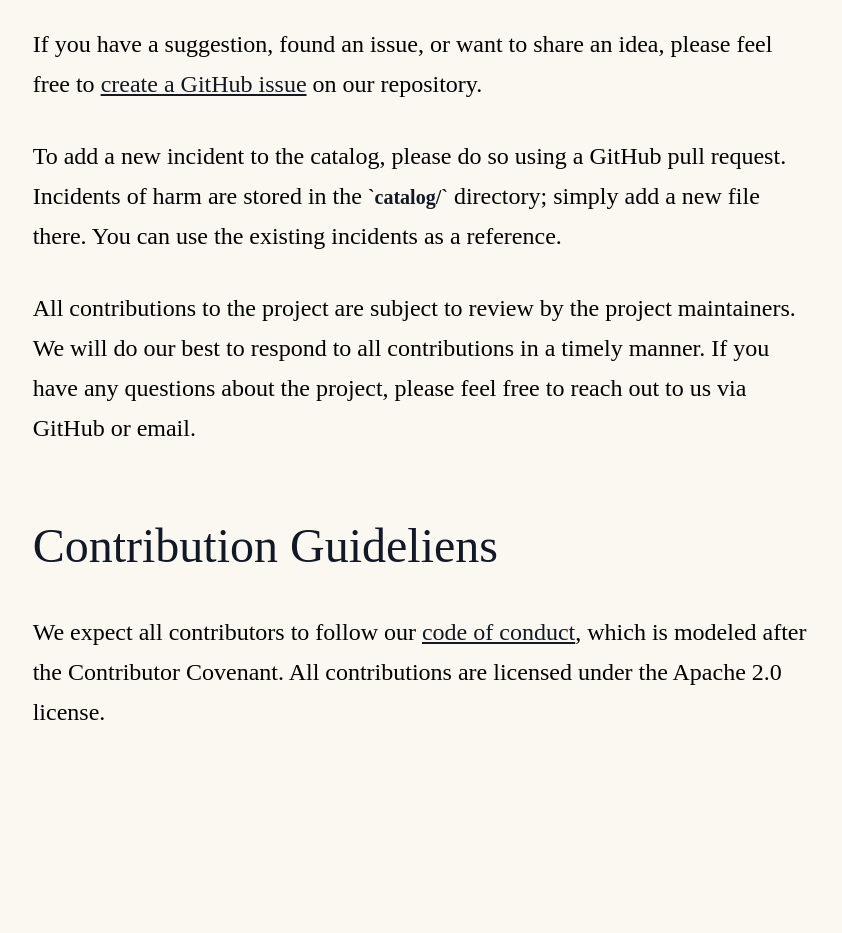
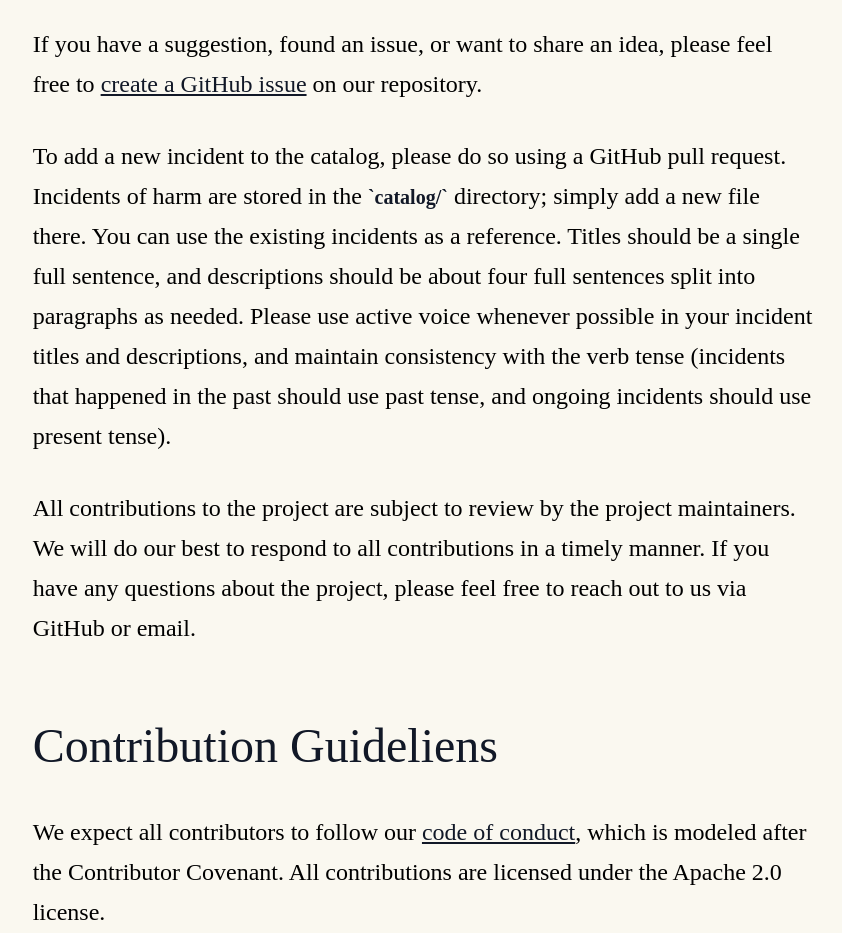
Before and after one commit to badnessdotai/catalog, a Next.js app: page /contribute in a window 1280 px wide. Shown: the part 1760-2693 px from the top of the page, without its empty margins (234-1076 px from the left). Before the commit the page ends 2524 px from the top, so only its background shows below. Built offline with nearby package versions, Linux system fonts and the light colour scheme; a web font is replaced by a local one.

Commit message:
Update contribute page

```diff
--- a/app/contribute/page.tsx
+++ b/app/contribute/page.tsx
@@ -64,7 +64,12 @@ export default function About() {
               To add a new incident to the catalog, please do so using a GitHub
               pull request. Incidents of harm are stored in the{" "}
               <code>catalog/</code> directory; simply add a new file there. You
-              can use the existing incidents as a reference.
+              can use the existing incidents as a reference. Titles should be a single
+              full sentence, and descriptions should be about four full sentences split
+              into paragraphs as needed. Please use active voice whenever possible in
+              your incident titles and descriptions, and maintain consistency with the
+              verb tense (incidents that happened in the past should use past tense, and
+              ongoing incidents should use present tense).
             </p>
             <p>
               All contributions to the project are subject to review by the
```
